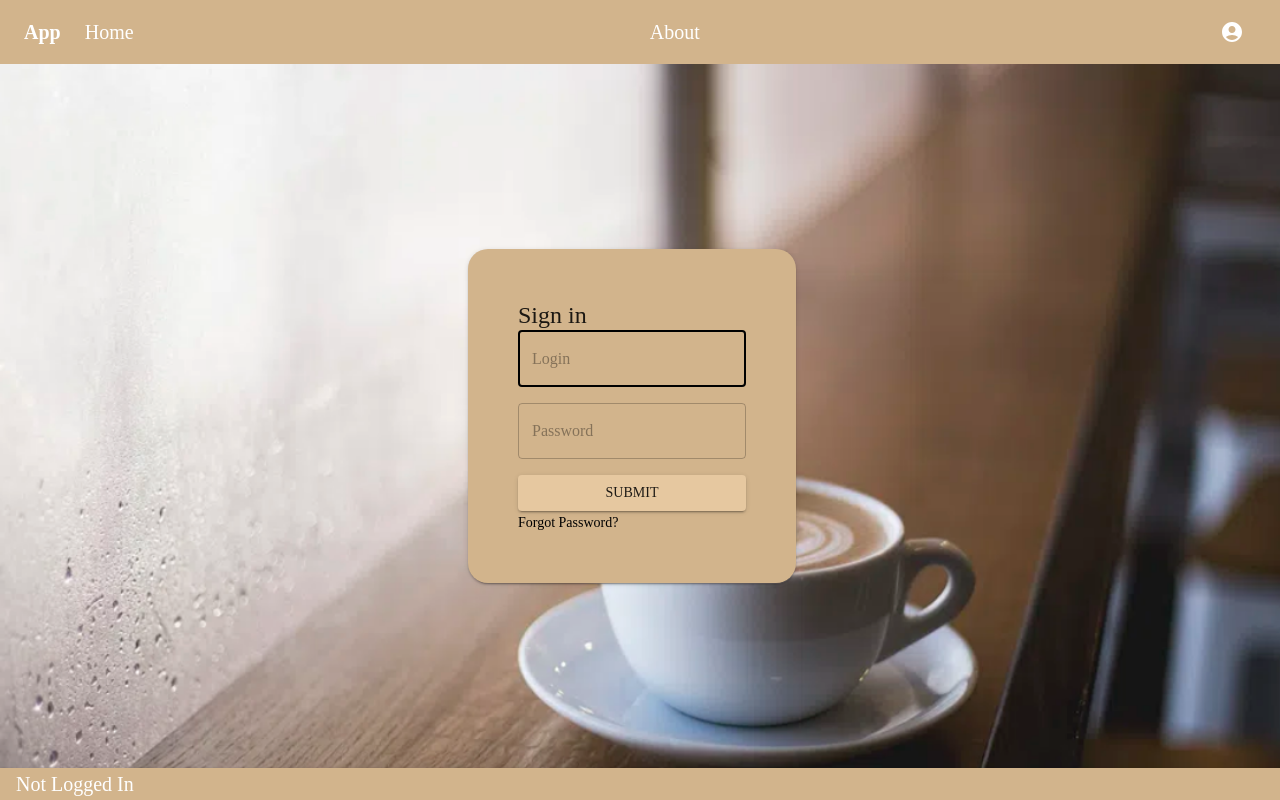
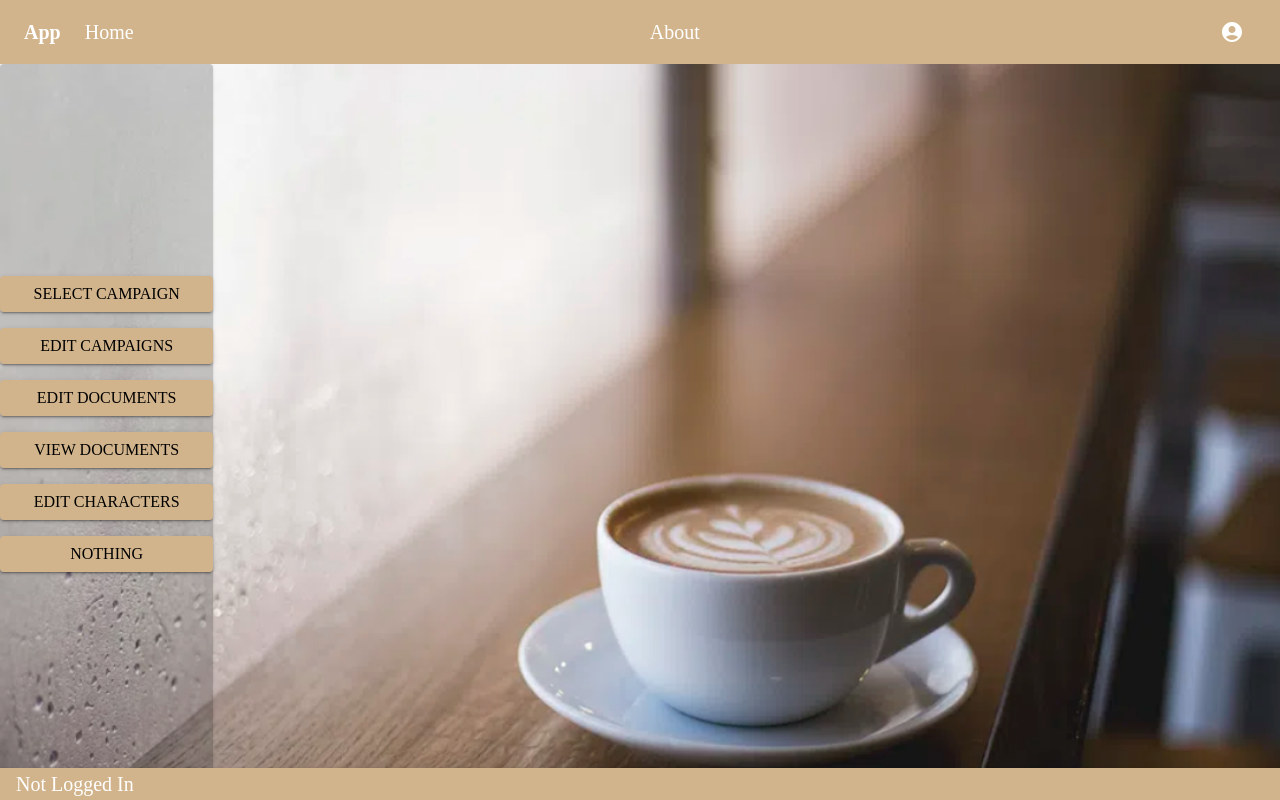
Before and after one commit to dirkwiggley/SavageFrontend, a React (Create React App) app: page /campaigns in a window 1280 px wide. Before the commit this address led to /login/true. Built offline with nearby package versions, Linux system fonts and the light colour scheme; no server answers; a web font is replaced by a local one.

Commit message:
Work on campaigns
Work on campaigns

```diff
--- a/src/App.tsx
+++ b/src/App.tsx
@@ -11,11 +11,12 @@ import Users from "./components/Users";
 import ResetPwd from "./components/ResetPwd";
 import DBEditor from "./components/DBEditor/DBEditor";
 import Locales from "./components/Locales";
-import Campaigns from "./components/Campaign";
+import Campaigns from "./components/Campaigns";
 import Exit from "./components/Exit";
 import Footer from "./components/Footer";
 import { AuthProvider } from './components/AuthStore';
 import BackgroundBox from './components/BackgroundBox';
+import EditCampaign from './components/EditCampaign';
 
 function App() {
   return (
@@ -34,6 +35,7 @@ function App() {
             <Route path="/dbeditor" element={<DBEditor />} />
             <Route path="/locales" element={<Locales />} />
             <Route path="/campaigns" element={<Campaigns />} />
+            <Route path="/editcampaign" element={<EditCampaign />} />
             <Route path="/exit" element={<Exit />} />
           </Routes>
           <Footer />
--- a/src/api.ts
+++ b/src/api.ts
@@ -1,7 +1,7 @@
 import axios from "axios";
 import CONFIG from "./config";
 import { UserInterface } from "./types";
-import { CampaignInterface } from "./components/Campaign";
+import { CampaignInterface } from "./components/EditCampaign";
 // import { refreshTokenIsString } from "./components/AuthStore";
 
 const axiosJWT = axios.create();
--- a/src/components/About.tsx
+++ b/src/components/About.tsx
@@ -1,18 +1,29 @@
-import { useEffect, useState } from "react";
-import { useAuthContext } from "./AuthStore";
-
-import Box from "@mui/material/Box";
+//https://www.youtube.com/watch?v=Q_Wtwnrdudc
 import Card from "@mui/material/Card";
 import CardActions from "@mui/material/CardActions";
 import CardContent from "@mui/material/CardContent";
+import CardMedia from "@mui/material/CardMedia";
 import Button from "@mui/material/Button";
 import Typography from "@mui/material/Typography";
-import Grid2 from "@mui/material/Unstable_Grid2";
+import Box from "@mui/material/Box";
+
+import { useTranslation, Trans } from "react-i18next";
+
+import { useState, useEffect, MouseEvent } from "react";
+import { useAuthContext } from "./AuthStore";
+import Grid from "@mui/material/Grid";
+
+const BASIC_RULES = "https://www.youtube.com/embed/Q_Wtwnrdudc";
+const BASIC_COMBAT = "https://www.youtube.com/embed/Zh1326prL7s"
+const BASIC_CHARACTER_CREATION = "https://www.youtube.com/embed/bJCsIeqDgr0";
 
 function About() {
+  const { t, i18n } = useTranslation();
+
   const [auth, setAuth] = useAuthContext();
   const [roles, setRoles] = useState<string[]>([]);
   const [isAdmin, setIsAdmin] = useState<boolean>(false);
+  const [videoURL, setVideoURL] = useState<string>(BASIC_RULES);
 
   useEffect(() => {
     if (auth) {
@@ -27,72 +38,91 @@ function About() {
         setIsAdmin(false);
       }
     }
-  }, [auth]);
+  }, [auth, setRoles, setIsAdmin]);
 
-  const bull = (
-    <Box
-      component="span"
-      sx={{ display: "inline-block", mx: "2px", transform: "scale(0.8)" }}
-    >
-      •
-    </Box>
-  );
-
-  const handleClick = () => {
-    window.open("https://www.merriam-webster.com/dictionary/excellent");
+  const handleClick = (event: MouseEvent<HTMLButtonElement, globalThis.MouseEvent>) => {
+    let newURL = "";
+    switch (videoURL) {
+      case BASIC_RULES:
+        newURL = BASIC_COMBAT;
+        break;
+      case BASIC_COMBAT:
+        newURL = BASIC_CHARACTER_CREATION;
+        break;
+      default:
+        newURL = BASIC_RULES;
+    }
+    setVideoURL(newURL);
+    event.stopPropagation();
   };
 
+  const getIFrame = () => {
+    return (
+      <iframe
+        width="345"
+        height="202"
+        src={videoURL}
+        title="Savage Worlds"
+        frameBorder="0"
+        allow="accelerometer; autoplay; clipboard-write; encrypted-media; gyroscope; picture-in-picture"
+      ></iframe>
+    )
+  }
+
+  const getHead = () => {
+    switch (videoURL) {
+      case BASIC_RULES:
+        return "about.head_rules";
+      case BASIC_COMBAT:
+        return "about.head_combat";
+      default:
+        return "about.head_creation";
+    }
+  }
+
+  const getBody = () => {
+    switch (videoURL) {
+      case BASIC_RULES:
+        return "about.body_rules";
+      case BASIC_COMBAT:
+        return "about.body_combat";
+      default:
+        return "about.body_creation";
+    }
+  }
+
   return (
-    <Box pt={3} overflow="hidden">
-      <Grid2 container spacing={2}>
-        <Grid2 xs={12}>
+    <Box overflow="hidden" sx={{ minHeight: "91vh" }}>
+      <Grid container spacing={2}>
+        <Grid item xs={12}>
           <Box
             style={{
               display: "flex",
               alignItems: "center",
               justifyContent: "center",
+              minHeight: "85vh",
+              maxWidth: "100vw",
             }}
           >
-            <Card variant="outlined" sx={{ minWidth: 275 }}>
-              <CardContent>
-                <Typography
-                  sx={{ fontSize: 14 }}
-                  color="text.secondary"
-                  gutterBottom
-                >
-                  Word of the Day
+            <Card sx={{ maxWidth: 345, bgcolor: "rgba(255,255,255,0.5)" }}>
+              {getIFrame()}
+              <CardContent sx={{ bgcolor: "rgba(255,255,255,0.5)" }}>
+                <Typography gutterBottom variant="h5" component="div">
+                  {t(getHead())}
                 </Typography>
-                <Typography variant="h5" component="div">
-                  ex{bull}cel{bull}lent
-                </Typography>
-                <Typography sx={{ mb: 1.5 }} color="text.secondary">
-                  adjective
-                </Typography>
-                <Typography variant="body2">
-                  very good of its kind.
-                  <br />
-                  {'"a benevolent smile"'}
-                </Typography>
-                <Typography sx={{mt: 2}} variant="body2">
-                  * For the demo, login as
-                </Typography>
-                <Typography variant="body2">
-                  admin/admin or user/user *
+                <Typography variant="body2" color="text.secondary">
+                  {t(getBody())}
                 </Typography>
               </CardContent>
               <CardActions>
-                <Button
-                  variant="contained"
-                  color="primary"
-                  onClick={handleClick}
-                >
-                  Learn More
+                <Button onClick={(e) => handleClick(e)} size="small">
+                  <Typography color="text.primary">{t('about.action')}</Typography>
                 </Button>
               </CardActions>
             </Card>
           </Box>
-        </Grid2>
-      </Grid2>
+        </Grid>
+      </Grid>
     </Box>
   );
 }
--- /dev/null
+++ b/src/components/Campaigns.tsx
@@ -0,0 +1,88 @@
+import { Box, Button, Grid, Paper, Stack, Typography, styled } from "@mui/material";
+import { MobileBox, NonMobileBox } from "./MobileBox";
+import { otherColors as oColors } from "../theme";
+import { useNavigate, Link as RouterLink } from "react-router-dom";
+import EditCampaign from "./EditCampaign";
+import { useState } from "react";
+
+const StackItem = styled(Box)(({ theme }) => ({
+    selected: oColors.paperColor,
+    padding: theme.spacing(1),
+    textAlign: 'left',
+    or: theme.palette.text.secondary,
+}))
+
+const EDIT_CAMPAIGN = "editCampaign";
+const NULL = "null";
+
+const Campaigns = () => {
+    const [bodyType, setBodyType] = useState<string>("");
+    const [selectedCampaign, setSelectedCampaign] = useState<string>("");
+
+    const navigate = useNavigate();
+
+    const editCampaigns = () => {
+        setBodyType(EDIT_CAMPAIGN);
+    }
+
+    const nada = () => {
+        setBodyType(NULL);
+    }
+
+    const selectCampaign = () => {
+
+    }
+
+    const editDocuments = () => {
+
+    }
+
+    const viewDocuments = () => {
+
+    }
+
+    const editCharacters = () => {
+
+    }
+
+    const getButtons = () => {
+        return (
+            <Paper sx={{minHeight: "90vh", maxHeight: "100vh", bgcolor:"rgb(0,0,0,0.2)"}} component={Stack} direction="column" justifyContent="center">
+            <Button variant="contained" sx={{mt: 1, mb: 1}} onClick={selectCampaign}><Typography color="black">Select Campaign</Typography></Button>
+            <Button variant="contained" sx={{mt: 1, mb: 1}} onClick={editCampaigns}><Typography color="black">Edit Campaigns</Typography></Button>
+            <Button variant="contained" sx={{mt: 1, mb: 1}} onClick={editDocuments}><Typography color="black">Edit Documents</Typography></Button>
+            <Button variant="contained" sx={{mt: 1, mb: 1}} onClick={viewDocuments}><Typography color="black">View Documents</Typography></Button>
+            <Button variant="contained" sx={{mt: 1, mb: 1}} onClick={editCharacters}><Typography color="black">Edit Characters</Typography></Button>
+            <Button variant="contained" sx={{mt: 1, mb: 1}} onClick={nada}><Typography color="black">Nothing</Typography></Button>
+            </Paper>
+        );
+    }
+
+    const getBody = () => {
+        switch (bodyType) {
+            case EDIT_CAMPAIGN:
+                return <EditCampaign />
+                break;
+            case NULL:
+                return null;
+                break;
+            default:
+                return null;
+        }
+    }
+
+    return (
+        <>
+            <MobileBox>
+            </MobileBox>
+            <NonMobileBox>
+                <Grid container>
+                    <Grid item xs={2}>{getButtons()}</Grid>
+                    <Grid item xs={10}>{getBody()}</Grid>
+                </Grid>
+            </NonMobileBox>
+        </>
+    )
+}
+
+export default Campaigns;
--- a/src/components/Campaign.tsx
+++ b/src/components/EditCampaign.tsx
@@ -78,7 +78,7 @@ export interface CampaignInterface {
   players?: Array<PlayerInterface>,
 }
 
-const Users = () => {
+const EditCampaign = () => {
   const { t, i18n } = useTranslation()
   const inputRef = useRef(null)
 
@@ -204,6 +204,10 @@ const Users = () => {
       resetCampaign();
       setCampaignName("New Campaign");
       setShowCampaignNameInput(true);
+      if (auth !== null) {
+        setOwnerId(auth.id);
+        setOwnerNickname(auth.nickname);
+      }
     } else {
       authHelper(() => API.getCampaignById(Number(selectedId)))
         .then(response => {
@@ -543,4 +547,4 @@ const Users = () => {
   );
 }
 
-export default Users;
+export default EditCampaign;
--- a/src/components/Home.tsx
+++ b/src/components/Home.tsx
@@ -5,19 +5,12 @@ import CardMedia from "@mui/material/CardMedia";
 import Button from "@mui/material/Button";
 import Typography from "@mui/material/Typography";
 import Box from "@mui/material/Box";
-import Grid2 from "@mui/material/Unstable_Grid2";
 
 import { useTranslation, Trans } from "react-i18next";
 
 import { useState, useEffect, MouseEvent } from "react";
 import { useAuthContext } from "./AuthStore";
 import Grid from "@mui/material/Grid";
-import { bgcolor } from "@mui/system";
-
-const lngs: any = {
-  en: { nativeName: 'English' },
-  de: { nativeName: 'Deutsch' }
-};
 
 function Home() {
   const { t, i18n } = useTranslation();
--- a/src/i18n.ts
+++ b/src/i18n.ts
@@ -48,6 +48,18 @@ i18n
             body2:
               "This game references the Savage Worlds game system, available from Pinnacle Entertainment Group at www.peginc.com. Savage Worlds and all associated logos and trademarks are copyrights of Pinnacle Entertainment Group. Used with permission. Pinnacle makes no representation or warranty as to the quality, viability, or suitability for purpose of this product.",
             action: "Learn More",
+          },
+          about: {
+            head_rules: "Basic Rules",
+            head_combat: "Basic Combat",
+            head_creation: "Basic Character Creation",
+            body_rules:
+              "The basic game rules for Savage Worlds",
+            body_combat:
+              "Instructions on the basics of combat in Savage Worlds",
+            body_creation:
+              "Character creation simplified for Savage Worlds",
+              action: "Next",
           },
           locales: {
             locale: "Locale",
@@ -146,6 +158,17 @@ i18n
               "Dieses Spiel bezieht sich auf das Spielsystem Savage Worlds, erhältlich bei der Pinnacle Entertainment Group unter www.peginc.com. Savage Worlds und alle damit verbundenen Logos und Marken unterliegen dem Urheberrecht der Pinnacle Entertainment Group. Mit Genehmigung verwendet. Pinnacle gibt keine Zusicherungen oder Garantien hinsichtlich der Qualität, Brauchbarkeit oder Eignung für den Zweck dieses Produkts.",
             action: "Weitere Informationen",
           },
+          about: {
+            head_rules: "Grundregeln",
+            head_combat: "Grundlegender Kampf",
+            head_creation: "Grundlegende Charaktererstellung",
+            body_rules:
+              "Die grundlegenden Spielregeln für Savage Worlds",
+            body_combat:
+              "Anleitung zu den Grundlagen des Kampfes in Savage Worlds",
+            body_creation: "Vereinfachte Charaktererstellung für Savage Worlds",
+            action: "Nächste",
+          },
           locales: {
             locale: "Gebietsschema",
             test: "Das ist ein Test",
@@ -227,6 +250,17 @@ i18n
               "Este jogo faz referência ao sistema de jogo Savage Worlds, disponível no Pinnacle Entertainment Group em www.peginc.com. Savage Worlds e todos os logotipos e marcas comerciais associados são direitos autorais da Pinnacle Entertainment Group. Usado com permissão. A Pinnacle não faz nenhuma representação ou garantia quanto à qualidade, viabilidade ou adequação para a finalidade deste produto.",
             action: "Saber mais",
           },
+          about: {
+            head_rules: "Regras básicas",
+            head_combat: "Combate Básico",
+            head_creation: "Criação Básica de Personagem",
+            body_rules:
+              "As regras básicas do jogo para Savage Worlds",
+            body_combat:
+              "Instruções sobre os fundamentos do combate em Savage Worlds",
+            body_creation: "Criação de personagem simplificada para Savage Worlds",
+            action: "Próximo",
+          },
           locales: {
             locale: "Localidade",
             test: "Isto é um teste",
```
